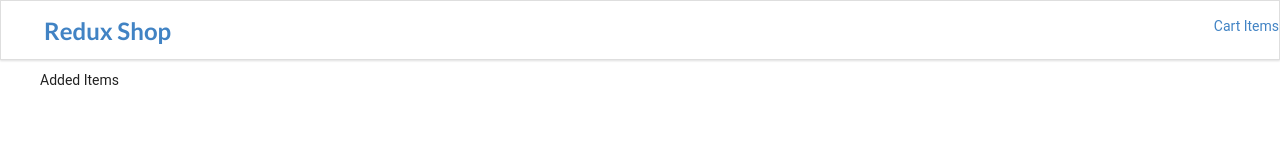
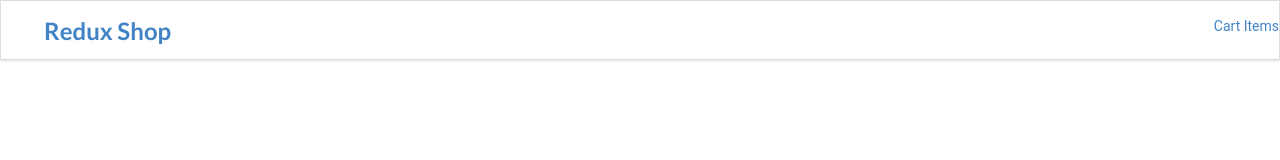
Before and after one commit to shelkesanket/redux-shop-app, a React (Vite) app in the folder redux-shop-app/: page /cartDetails in a window 1280 px wide. Shown: the top 160 px of the page. Built offline with nearby package versions, Linux system fonts and the light colour scheme.

Commit message:
cartDetails v2

```diff
--- a/redux-shop-app/src/container/CartDetails.jsx
+++ b/redux-shop-app/src/container/CartDetails.jsx
@@ -1,10 +1,13 @@
 import React from "react";
+import { useSelector } from "react-redux";
 
 const CartDetails = () => {
+  let cart = useSelector((state) => state.cart.products);
+
   return (
     <div className="cart">
       <h1>Cart Items</h1>
-      <p>Added Items</p>
+      {cart?.products?.category}
     </div>
   );
 };
--- a/redux-shop-app/src/container/ProductDetails.jsx
+++ b/redux-shop-app/src/container/ProductDetails.jsx
@@ -5,10 +5,13 @@ import { useDispatch, useSelector } from "react-redux";
 import {
   selectedProduct,
   removeSelectedProduct,
+  setToCart,
 } from "../redux/actions/productsActions";
 const ProductDetails = () => {
   const { productId } = useParams();
   let product = useSelector((state) => state.product);
+  let cart = useSelector((state) => state.cart.products);
+  console.log("cart", cart.title);
   const { image, title, price, category, description } = product;
   const dispatch = useDispatch();
   const fetchProductDetail = async (id) => {
@@ -28,8 +31,7 @@ const ProductDetails = () => {
   }, [productId]);
 
   const handleAddToCart = () => {
-    console.log("cart");
-    dispatch;
+    dispatch(setToCart(product));
   };
   return (
     <div className="ui grid container">
@@ -51,7 +53,7 @@ const ProductDetails = () => {
                 <h3 className="ui brown block header">{category}</h3>
                 <p>{description}</p>
                 <div className="ui vertical animated button" tabIndex="0">
-                  <button onClick={handleAddToCart}>Add to Cart</button>
+                  <button onClick={handleAddToCart()}>Add to Cart</button>
                 </div>
               </div>
             </div>
--- a/redux-shop-app/src/redux/reducers/index.js
+++ b/redux-shop-app/src/redux/reducers/index.js
@@ -1,7 +1,12 @@
 import { combineReducers } from "redux";
-import { productsReducer, selectedProductsReducer } from "./productReducer";
+import {
+  addToCartReducer,
+  productsReducer,
+  selectedProductsReducer,
+} from "./productReducer";
 const reducers = combineReducers({
   allProducts: productsReducer,
   product: selectedProductsReducer,
+  cart: addToCartReducer,
 });
 export default reducers;
```
